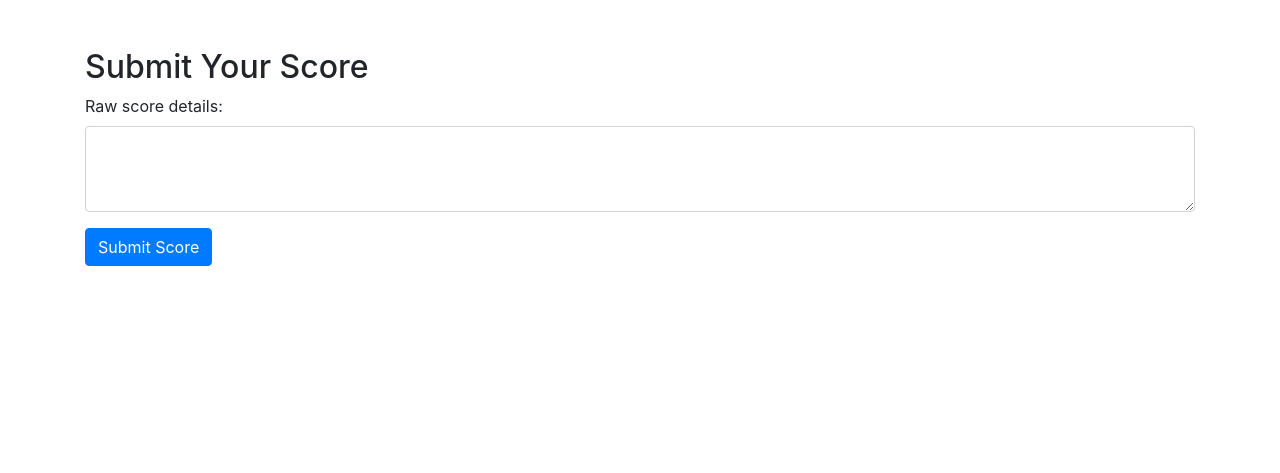
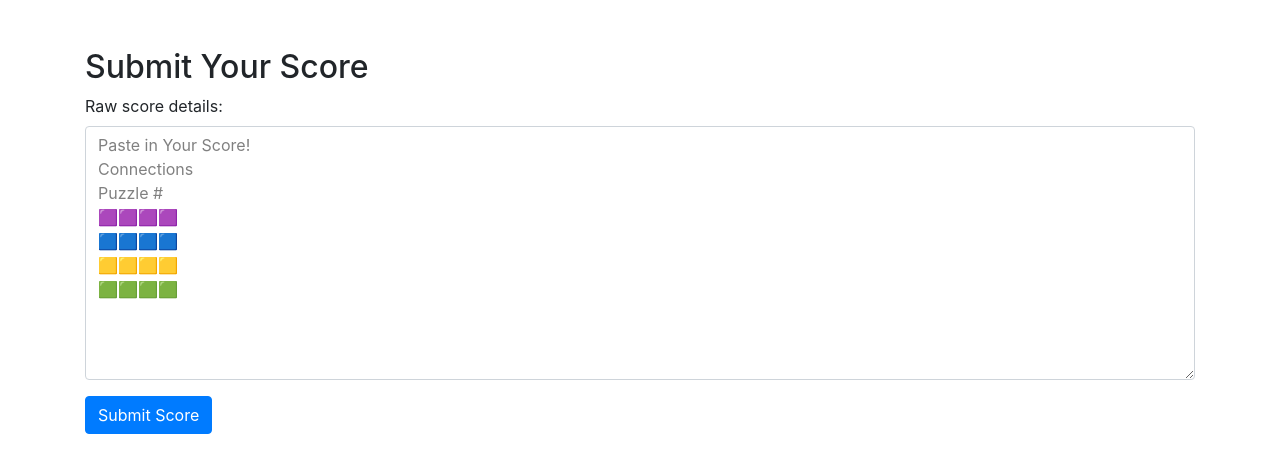
Before and after one commit to CalvinSch/nyt_game_leaderboard, a Django app: page /submit_score/ in a window 1280 px wide. Shown: the part 44-517 px from the top of the page. Run offline with Django 5.2, Linux system fonts and the light colour scheme; some libraries are stand-ins or nearby versions.

Commit message:
Script for sample text in form. First step in input validation

```diff
--- a/leaderboards/forms.py
+++ b/leaderboards/forms.py
@@ -7,6 +7,16 @@ class ConnectionsScoreForm(forms.ModelForm):
         super().__init__(*args, **kwargs)
         self.player_name = player_name  # Store the username
         #TODO: Checking/verifying username?
+
+        initial_content = "Paste in Your Score!\nConnections\nPuzzle #\n🟪🟪🟪🟪\n🟦🟦🟦🟦\n🟨🟨🟨🟨\n🟩🟩🟩🟩"
+        self.fields['raw_score_details'].initial = initial_content
+        self.fields['raw_score_details'].widget.attrs.update({
+            'class': 'form-control',
+            'rows': 10,  # Adjust the number of rows as needed
+            'cols': 8,
+            'style': 'color: grey;',  # Style for the initial content
+        })
+
 
     def save(self, commit=True):
         instance = super().save(commit=False)
@@ -22,5 +32,5 @@ class ConnectionsScoreForm(forms.ModelForm):
             'raw_score_details'
         ]
         widgets = {
-            'raw_score_details': forms.Textarea(attrs={'class': 'form-control', 'rows': 3})
+            'raw_score_details': forms.Textarea(attrs={'class': 'form-control', 'rows': 3, 'cols': 8})
         }
--- a/leaderboards/templates/leaderboards/submit_score.html
+++ b/leaderboards/templates/leaderboards/submit_score.html
@@ -17,6 +17,27 @@
         {{ form.as_p }}
         <button type="submit" class="btn btn-primary">Submit Score</button>
     </form>
+    <!-- Script to add -->
+    <script>
+        document.addEventListener('DOMContentLoaded', function() {
+            var puzzleInput = document.getElementById('id_raw_score_details'); // Use the actual ID of your textarea.
+
+            puzzleInput.addEventListener('focus', function() {
+                var initialContent = `Paste in Your Score!\nConnections\nPuzzle #\n🟪🟪🟪🟪\n🟦🟦🟦🟦\n🟨🟨🟨🟨\n🟩🟩🟩🟩`;
+                if (this.value === initialContent) {
+                    this.value = ''; //Reset value when focused
+                    this.style.color = 'black';
+                }
+            });
+
+            puzzleInput.addEventListener('blur', function() {
+                if (this.value.trim() === '') {
+                    this.value = initialContent;
+                    this.style.color = 'grey';
+                }
+            });
+        });
+        </script>
 </div>
 {% endblock %}
 </body>
```
